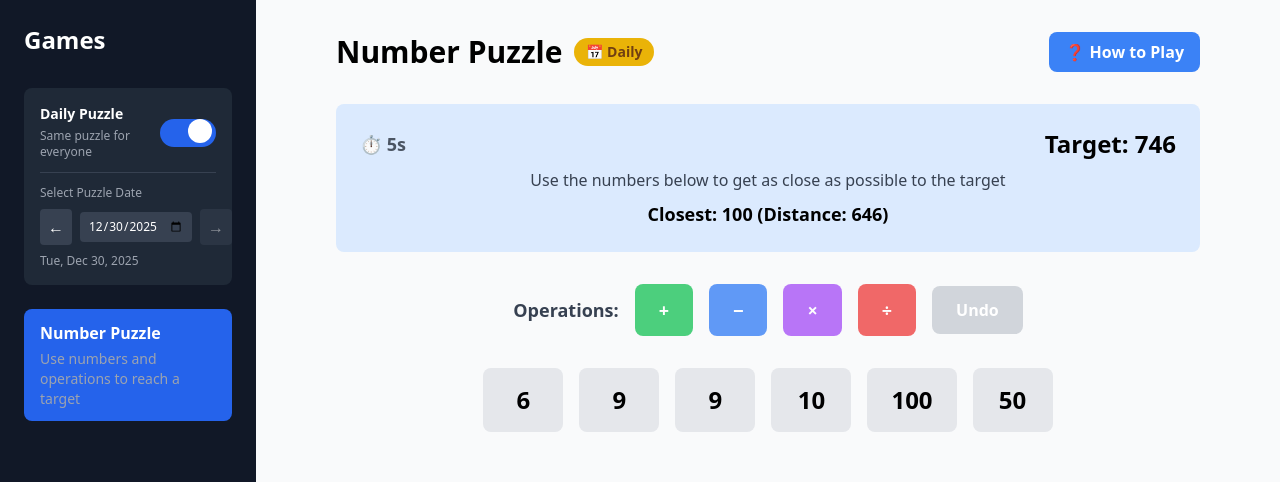
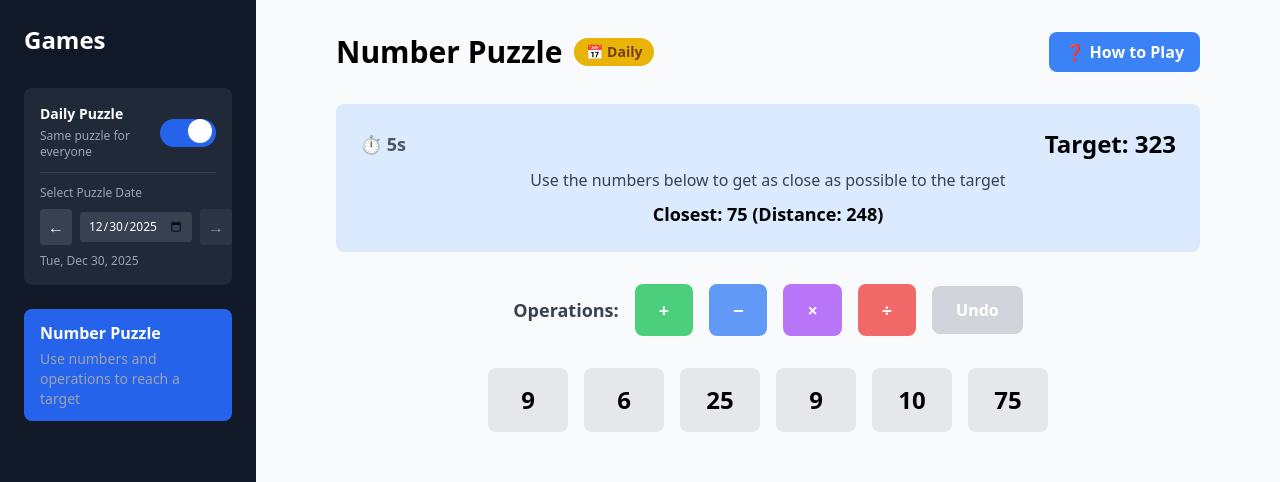
Before and after one commit to jeethsuresh/games, a Next.js app: page /games/number-puzzle in a window 1280 px wide. Shown: the top 482 px of the page. Built offline with nearby package versions, Linux system fonts and the light colour scheme.

Commit message:
I THINK this works

```diff
--- a/app/games/number-puzzle/NumberPuzzle.tsx
+++ b/app/games/number-puzzle/NumberPuzzle.tsx
@@ -1,7 +1,8 @@
 "use client";
 
 import { useState, useMemo, useEffect, useRef } from "react";
-import { getDailyPuzzleDate, SeededRandom } from "@/utils/dailyPuzzle";
+import { getDailyPuzzleDate, SeededRandom, deterministicShuffle } from "@/utils/dailyPuzzle";
+import { usePuzzleStore } from "@/store/puzzleStore";
 
 interface NumberWithState {
   value: number;
@@ -111,21 +112,20 @@ function solvePuzzle(numbers: number[], target: number): SolutionStep[] | null {
   return solveRecursive(numbers);
 }
 
-function generateSolvablePuzzle(seed?: string): { numbers: number[]; target: number; solution: SolutionStep[] } {
+function generateSolvablePuzzle(seed: string): { numbers: number[]; target: number; solution: SolutionStep[] } {
   const maxAttempts = 100;
-  const rng = seed ? new SeededRandom(seed) : null;
+  const rng = new SeededRandom(seed);
 
   // Helper function to get random number
-  const random = () => rng ? rng.next() : Math.random();
-  const randomInt = (min: number, max: number) => rng ? rng.nextInt(min, max) : Math.floor(Math.random() * (max - min)) + min;
+  const randomInt = (min: number, max: number) => rng.nextInt(min, max);
 
   for (let attempt = 0; attempt < maxAttempts; attempt++) {
     const large = [25, 50, 75, 100];
     const small = Array.from({ length: 4 }, () => randomInt(1, 11)); // 1-10 inclusive
-    // Shuffle and select 2 large numbers
-    const shuffledLarge = [...large].sort(() => random() - 0.5);
+    // Deterministically shuffle and select 2 large numbers
+    const shuffledLarge = deterministicShuffle(large, rng);
     const selectedLarge = shuffledLarge.slice(0, 2);
-    const numbers = [...selectedLarge, ...small].sort(() => random() - 0.5);
+    const numbers = deterministicShuffle([...selectedLarge, ...small], rng);
     const target = randomInt(100, 1000); // 100-999 inclusive
 
     const solution = solvePuzzle(numbers, target);
@@ -174,6 +174,7 @@ function formatDateForDisplay(dateString: string): string {
 }
 
 export function NumberPuzzle() {
+  const { dailyMode, selectedDate } = usePuzzleStore();
   const [puzzleData, setPuzzleData] = useState<{ numbers: number[]; target: number; solution: SolutionStep[] } | null>(null);
   const [target, setTarget] = useState(0);
   const [solution, setSolution] = useState<SolutionStep[]>([]);
@@ -188,8 +189,6 @@ export function NumberPuzzle() {
   const [elapsedTime, setElapsedTime] = useState(0);
   const [gameEnded, setGameEnded] = useState(false);
   const intervalRef = useRef<NodeJS.Timeout | null>(null);
-
-  const [dailyMode, setDailyMode] = useState(false);
 
   // Load game state from localStorage for a specific date
   const loadGameState = (date: string | undefined): SavedGameState | null => {
@@ -209,21 +208,16 @@ export function NumberPuzzle() {
   // Initialize puzzle only on client side to avoid hydration mismatch
   useEffect(() => {
     if (!puzzleData) {
-      // Check if daily puzzle mode is enabled
-      const isDailyMode = localStorage.getItem("dailyPuzzleMode") === "true";
-      setDailyMode(isDailyMode);
-
-      // Get selected date from localStorage (managed by Sidebar)
-      const selectedDate = isDailyMode
-        ? (localStorage.getItem("selectedPuzzleDate") || getDailyPuzzleDate())
-        : undefined;
+      // Get seed: use selectedDate for daily mode, or generate a timestamp-based seed for random mode
+      const seed = dailyMode
+        ? selectedDate
+        : `random_${Date.now()}`;
 
       // Try to load saved state for this specific date
-      const savedState = loadGameState(selectedDate);
+      const savedState = loadGameState(dailyMode ? selectedDate : undefined);
 
-      if (savedState && savedState.dailyMode === isDailyMode) {
+      if (savedState && savedState.dailyMode === dailyMode) {
         // Restore saved state (including solution)
-        const seed = isDailyMode ? savedState.puzzleDate : undefined;
         const generated = generateSolvablePuzzle(seed);
         setPuzzleData(generated);
         setTarget(savedState.target);
@@ -235,7 +229,6 @@ export function NumberPuzzle() {
         setGameEnded(savedState.gameEnded);
       } else {
         // No saved state for this date, generate new puzzle
-        const seed = isDailyMode ? selectedDate : undefined;
         const generated = generateSolvablePuzzle(seed);
         setPuzzleData(generated);
         setTarget(generated.target);
@@ -243,40 +236,45 @@ export function NumberPuzzle() {
         setNumbers(generated.numbers.map((value) => ({ value, used: false })));
       }
     }
-  }, [puzzleData]);
+  }, [puzzleData, dailyMode, selectedDate]);
 
-  // Listen for date changes in localStorage (when Sidebar changes date)
+  // Listen for date/mode changes in Zustand store
   useEffect(() => {
-    if (!dailyMode) return;
+    // When date or mode changes, reload the puzzle
+    if (puzzleData) {
+      const seed = dailyMode ? selectedDate : `random_${Date.now()}`;
+      const savedState = loadGameState(dailyMode ? selectedDate : undefined);
 
-    const handleStorageChange = (e: StorageEvent) => {
-      if (e.key === "selectedPuzzleDate" && e.newValue) {
-        // Date changed, reload to load the new date's state
-        window.location.reload();
+      if (savedState && savedState.dailyMode === dailyMode) {
+        // Restore saved state
+        const generated = generateSolvablePuzzle(seed);
+        setPuzzleData(generated);
+        setTarget(savedState.target);
+        setSolution(savedState.solution || generated.solution);
+        setNumbers(savedState.numbers);
+        setHistory(savedState.history);
+        setDistanceEmojis(savedState.distanceEmojis);
+        setElapsedTime(savedState.elapsedTime);
+        setGameEnded(savedState.gameEnded);
+      } else {
+        // Generate new puzzle
+        const generated = generateSolvablePuzzle(seed);
+        setPuzzleData(generated);
+        setTarget(generated.target);
+        setSolution(generated.solution);
+        setNumbers(generated.numbers.map((value) => ({ value, used: false })));
+        setHistory([]);
+        setDistanceEmojis([]);
+        setElapsedTime(0);
+        setGameEnded(false);
       }
-    };
-
-    window.addEventListener("storage", handleStorageChange);
-
-    // Also listen for custom event in case date changes in same window
-    const handleDateChange = () => {
-      window.location.reload();
-    };
-
-    window.addEventListener("puzzleDateChanged", handleDateChange as EventListener);
-
-    return () => {
-      window.removeEventListener("storage", handleStorageChange);
-      window.removeEventListener("puzzleDateChanged", handleDateChange as EventListener);
-    };
-  }, [dailyMode]);
+    }
+  }, [dailyMode, selectedDate]);
 
   // Save state whenever it changes
   useEffect(() => {
     if (puzzleData && numbers.length > 0) {
-      const selectedDate = dailyMode
-        ? (localStorage.getItem("selectedPuzzleDate") || getDailyPuzzleDate())
-        : "random";
+      const dateKey = dailyMode ? selectedDate : "random";
       const savedState: SavedGameState = {
         numbers,
         history,
@@ -284,7 +282,7 @@ export function NumberPuzzle() {
         elapsedTime,
         gameEnded,
         target,
-        puzzleDate: dailyMode ? selectedDate : "random",
+        puzzleDate: dateKey,
         dailyMode,
         solution, // Save the solution
       };
@@ -292,7 +290,7 @@ export function NumberPuzzle() {
       const storageKey = dailyMode ? `numberPuzzleState_${selectedDate}` : "numberPuzzleState_random";
       localStorage.setItem(storageKey, JSON.stringify(savedState));
     }
-  }, [numbers, history, distanceEmojis, elapsedTime, gameEnded, target, dailyMode, puzzleData, solution]);
+  }, [numbers, history, distanceEmojis, elapsedTime, gameEnded, target, dailyMode, puzzleData, solution, selectedDate]);
 
   // Timer effect
   useEffect(() => {
@@ -445,12 +443,7 @@ export function NumberPuzzle() {
 
   const reset = () => {
     // Clear saved state when resetting (only for non-daily mode, daily mode keeps state per date)
-    const isDailyMode = localStorage.getItem("dailyPuzzleMode") === "true";
-    const selectedDate = isDailyMode
-      ? (localStorage.getItem("selectedPuzzleDate") || getDailyPuzzleDate())
-      : "random";
-
-    if (!isDailyMode) {
+    if (!dailyMode) {
       localStorage.removeItem("numberPuzzleState_random");
     } else {
       // For daily mode, clear the saved state for this specific date
@@ -459,8 +452,8 @@ export function NumberPuzzle() {
 
     setElapsedTime(0);
     setGameEnded(false);
-    // Regenerate puzzle with same seed if daily mode
-    const seed = isDailyMode ? selectedDate : undefined;
+    // Regenerate puzzle with same seed if daily mode, or new timestamp seed for random mode
+    const seed = dailyMode ? selectedDate : `random_${Date.now()}`;
     const generated = generateSolvablePuzzle(seed);
     setPuzzleData(generated);
     setTarget(generated.target);
@@ -503,18 +496,14 @@ export function NumberPuzzle() {
   const ratingEmoji = distance !== null ? getRatingEmoji(distance) : "😬";
 
   // Check if current puzzle is today's puzzle (for sharing)
-  const selectedDate = dailyMode
-    ? (localStorage.getItem("selectedPuzzleDate") || getDailyPuzzleDate())
-    : null;
   const today = getDailyPuzzleDate();
   const isTodayPuzzle = dailyMode && selectedDate === today;
 
   const shareResult = async () => {
     // Only allow sharing today's puzzle (safety check)
     if (dailyMode) {
-      const currentSelectedDate = localStorage.getItem("selectedPuzzleDate") || getDailyPuzzleDate();
       const todayDate = getDailyPuzzleDate();
-      if (currentSelectedDate !== todayDate) {
+      if (selectedDate !== todayDate) {
         alert("You can only share today's puzzle!");
         return;
       }
--- a/components/Sidebar.tsx
+++ b/components/Sidebar.tsx
@@ -2,9 +2,10 @@
 
 import Link from "next/link";
 import { usePathname } from "next/navigation";
-import { useState, useEffect } from "react";
+import { useState } from "react";
 import { games } from "@/app/games/games.config";
 import { getDailyPuzzleDate } from "@/utils/dailyPuzzle";
+import { usePuzzleStore } from "@/store/puzzleStore";
 
 function formatDateForDisplay(dateString: string): string {
   const date = new Date(dateString + "T00:00:00");
@@ -36,46 +37,17 @@ function getNextDate(dateString: string): string {
 
 export default function Sidebar() {
   const pathname = usePathname();
-  const [dailyMode, setDailyMode] = useState(true); // Default to true
-  const [selectedDate, setSelectedDate] = useState<string>(getDailyPuzzleDate());
+  const { dailyMode, selectedDate, setDailyMode, setSelectedDate } = usePuzzleStore();
   const [isOpen, setIsOpen] = useState(false);
 
-  // Load daily mode preference and selected date from localStorage
-  useEffect(() => {
-    const saved = localStorage.getItem("dailyPuzzleMode");
-    if (saved !== null) {
-      setDailyMode(saved === "true");
-    } else {
-      // If no saved preference, default to true and save it
-      setDailyMode(true);
-      localStorage.setItem("dailyPuzzleMode", "true");
-    }
-
-    // Load selected date
-    const savedDate = localStorage.getItem("selectedPuzzleDate");
-    if (savedDate) {
-      setSelectedDate(savedDate);
-    } else {
-      const today = getDailyPuzzleDate();
-      setSelectedDate(today);
-      localStorage.setItem("selectedPuzzleDate", today);
-    }
-  }, []);
-
-  // Save daily mode preference to localStorage
   const toggleDailyMode = () => {
-    const newValue = !dailyMode;
-    setDailyMode(newValue);
-    localStorage.setItem("dailyPuzzleMode", String(newValue));
+    setDailyMode(!dailyMode);
     // Reload the page to regenerate puzzle with new mode
     window.location.reload();
   };
 
   const changeDate = (newDate: string) => {
     setSelectedDate(newDate);
-    localStorage.setItem("selectedPuzzleDate", newDate);
-    // Dispatch custom event for same-window listeners
-    window.dispatchEvent(new Event("puzzleDateChanged"));
     // Reload the page to regenerate puzzle with new date
     window.location.reload();
   };
--- a/package.json
+++ b/package.json
@@ -9,9 +9,10 @@
     "lint": "next lint"
   },
   "dependencies": {
+    "next": "^14.2.5",
     "react": "^18.3.1",
     "react-dom": "^18.3.1",
-    "next": "^14.2.5"
+    "zustand": "^5.0.9"
   },
   "devDependencies": {
     "@types/node": "^20.14.10",
--- /dev/null
+++ b/store/puzzleStore.ts
@@ -0,0 +1,24 @@
+import { create } from "zustand";
+import { persist } from "zustand/middleware";
+import { getDailyPuzzleDate } from "@/utils/dailyPuzzle";
+
+interface PuzzleStore {
+  dailyMode: boolean;
+  selectedDate: string;
+  setDailyMode: (mode: boolean) => void;
+  setSelectedDate: (date: string) => void;
+}
+
+export const usePuzzleStore = create<PuzzleStore>()(
+  persist(
+    (set) => ({
+      dailyMode: true,
+      selectedDate: getDailyPuzzleDate(),
+      setDailyMode: (mode) => set({ dailyMode: mode }),
+      setSelectedDate: (date) => set({ selectedDate: date }),
+    }),
+    {
+      name: "puzzle-settings",
+    }
+  )
+);
--- a/utils/dailyPuzzle.ts
+++ b/utils/dailyPuzzle.ts
@@ -64,3 +64,16 @@ export class SeededRandom {
     return Math.floor(this.next() * (max - min)) + min;
   }
 }
+
+/**
+ * Deterministic Fisher-Yates shuffle using seeded random generator
+ * This ensures 100% deterministic shuffling without relying on array.sort()
+ */
+export function deterministicShuffle<T>(array: T[], rng: SeededRandom): T[] {
+  const shuffled = [...array];
+  for (let i = shuffled.length - 1; i > 0; i--) {
+    const j = rng.nextInt(0, i + 1);
+    [shuffled[i], shuffled[j]] = [shuffled[j], shuffled[i]];
+  }
+  return shuffled;
+}
```
Also changed, not shown: 1 other file (tests, documents, lock files or other folders).
